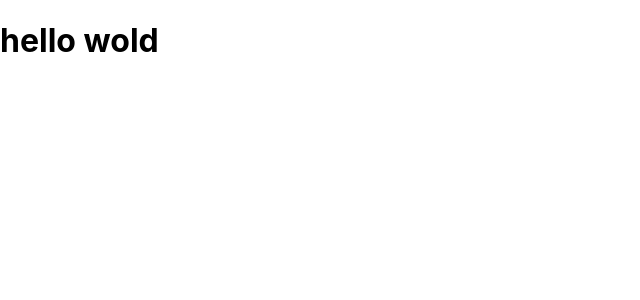
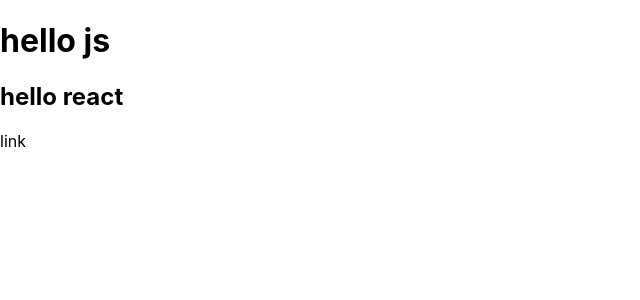
Before and after one commit to faysalsaade/React.js, a React (Create React App) app: page / in a window 1280 px wide. Shown: the top 300 px of the page, without its empty margins (0-640 px from the left). Built offline with nearby package versions, Linux system fonts and the light colour scheme.

Commit message:
create new project

```diff
--- a/src/App.js
+++ b/src/App.js
@@ -1,7 +1,13 @@
 import React from "react";
 
 function App() {
-  return React.createElement("h1", null, "hello wold");
+  return (
+    <div>
+      <h1>hello js</h1>
+      <h2>hello react</h2>
+      <a>link</a>
+    </div>
+  );
 }
 
 export default App;
```
